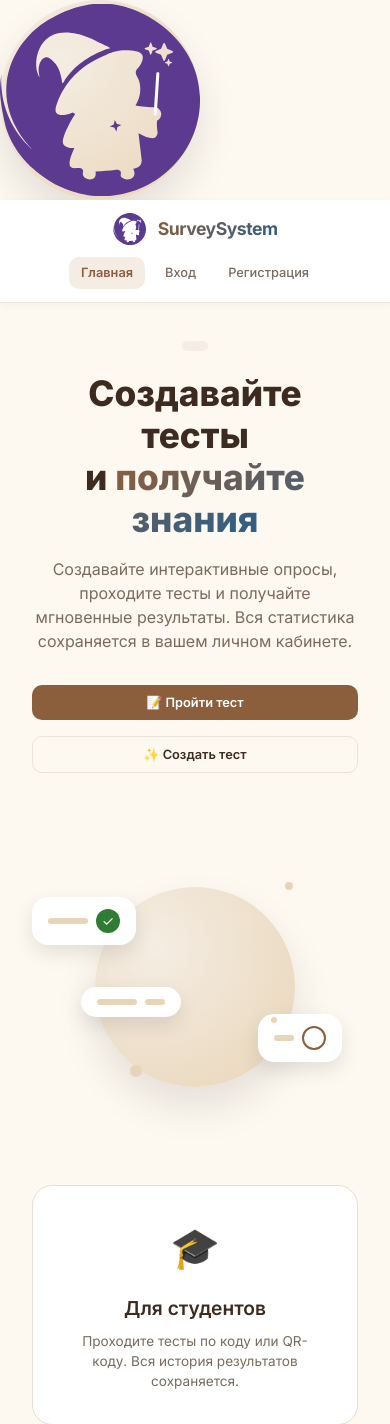
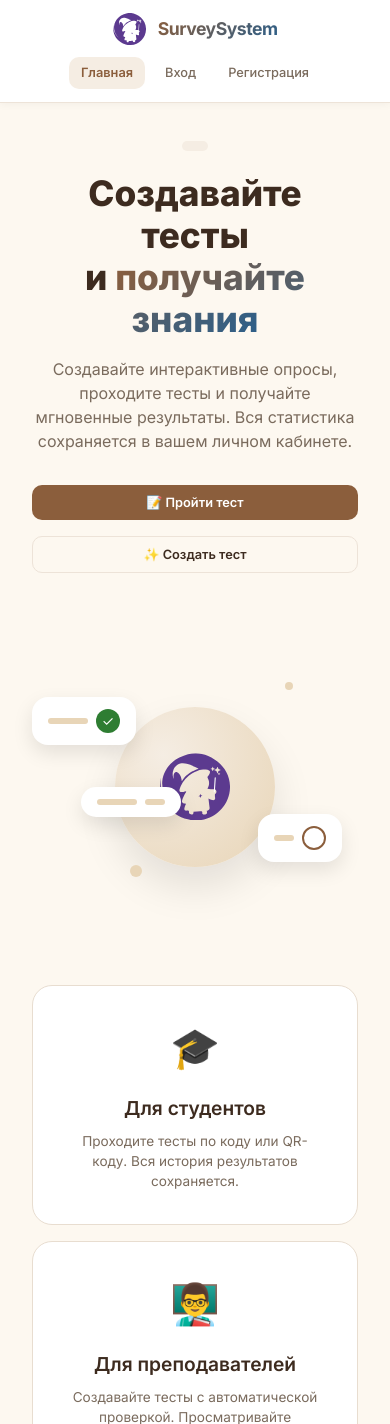
Before and after one commit to Ekaterina4567/survey-system, a Flask app: page / in a window 390 px wide. Shown: the top 1424 px of the page. Run offline with Flask 3, Linux system fonts and the light colour scheme; some libraries are stand-ins or nearby versions.

Commit message:
Update index.html

```diff
--- a/templates/index.html
+++ b/templates/index.html
@@ -7,14 +7,10 @@
     <link rel="stylesheet" href="/static/style.css">
     <link href="https://fonts.googleapis.com/css2?family=Inter:wght@400;500;600;700;800&display=swap" rel="stylesheet">
 </head>
-    <div class="big-moon">
-    <img src="/static/Logo.svg" alt="Logo" class="moon-logo">
-</div>
 <body>
     <!-- НАВИГАЦИЯ С ЛОГОТИПОМ И НАЗВАНИЕМ -->
     <nav class="navbar">
         <a href="/" class="logo-link">
-            <!-- Место для вашего PNG логотипа -->
             <img src="/static/Logo.svg" alt="SurveySystem Logo" class="logo-img" onerror="this.style.display='none'">
             <span class="logo-text">SurveySystem</span>
         </a>
@@ -51,21 +47,30 @@
             </div>
         </div>
 
-        <!-- ПРАВАЯ ЧАСТЬ: Иллюстрация -->
+        <!-- ПРАВАЯ ЧАСТЬ: Иллюстрация с логотипом ВНУТРИ круга -->
         <div class="hero-visual fade-in">
-            <div class="big-moon"></div>
+            <!-- Фоновый круг (Луна) с логотипом внутри -->
+            <div class="big-moon">
+                <img src="/static/Logo.svg" alt="SurveySystem Logo" class="moon-logo">
+            </div>
+
+            <!-- Плавающие элементы вокруг круга -->
             <div class="float-card card-1">
                 <div class="card-line"></div>
                 <div class="card-check">✓</div>
             </div>
+
             <div class="float-card card-2">
                 <div class="card-line short"></div>
                 <div class="card-circle"></div>
             </div>
+
             <div class="float-card card-3">
                 <div class="card-line"></div>
                 <div class="card-line short"></div>
             </div>
+
+            <!-- Декоративные точки -->
             <div class="dot dot-1"></div>
             <div class="dot dot-2"></div>
             <div class="dot dot-3"></div>
@@ -91,11 +96,9 @@
         </div>
     </section>
 
-    <!-- НИЖНЯЯ СТАТИСТИКА -->
-
 
     <style>
-        /* Дополнительные стили для навигации с логотипом */
+        /* Дополнительные стили */
         .navbar {
             display: flex;
             justify-content: space-between;
@@ -213,7 +216,7 @@
             justify-content: center;
         }
 
-         .big-moon {
+        .big-moon {
             width: 280px;
             height: 280px;
             background: radial-gradient(circle at 30% 30%, #F5EDE3, #E8D5B7);
@@ -225,6 +228,18 @@
             justify-content: center;
         }
 
+        /* Логотип внутри круга */
+        .moon-logo {
+            width: 130px;
+            height: auto;
+            position: absolute;
+            top: 50%;
+            left: 50%;
+            transform: translate(-50%, -50%);
+            z-index: 5;
+            display: block;
+        }
+
         .float-card {
             position: absolute;
             background: white;
@@ -234,6 +249,7 @@
             display: flex;
             gap: 8px;
             align-items: center;
+            z-index: 10;
         }
 
         .card-1 {
@@ -405,6 +421,10 @@
                 height: 200px;
             }
 
+            .moon-logo {
+                width: 90px;
+            }
+
             .features-section {
                 grid-template-columns: 1fr;
                 gap: 1rem;
@@ -427,10 +447,21 @@
                 font-size: 1.1rem;
             }
         }
+
+        @media (max-width: 480px) {
+            .moon-logo {
+                width: 70px;
+            }
+
+            .big-moon {
+                width: 160px;
+                height: 160px;
+            }
+        }
     </style>
 
     <script>
-        // Динамическая загрузка навигации (опционально)
+        // Динамическая загрузка навигации
         async function loadNav() {
             try {
                 const response = await fetch('/check_auth');
```
